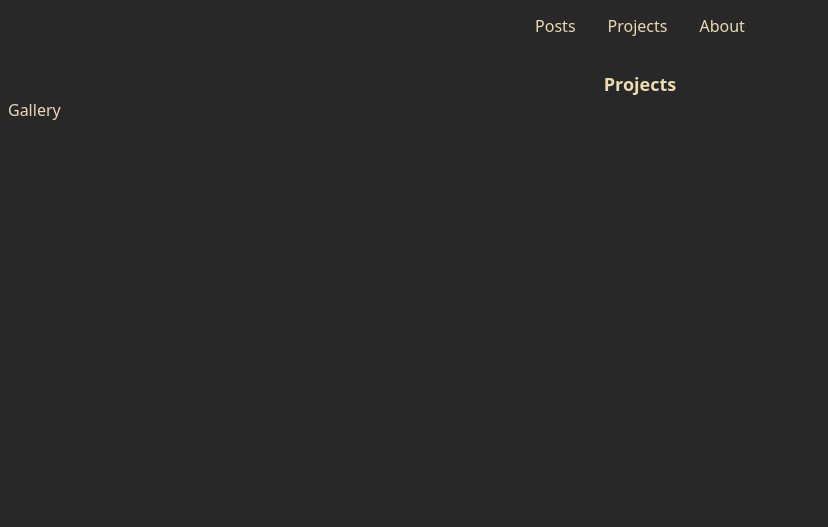
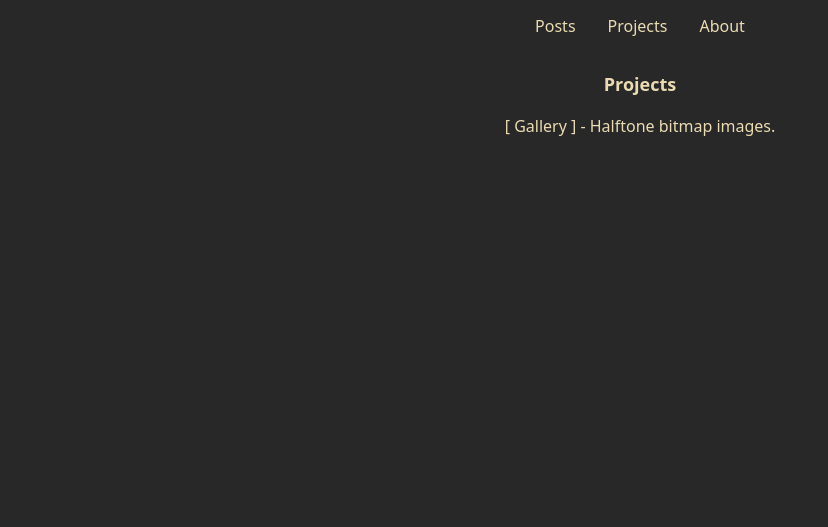
Before and after one commit to nuxzero/blog, a Next.js app: page /projects in a window 1280 px wide. Shown: the part 207-734 px from the top of the page, without its empty margins (0-828 px from the left). Built offline with nearby package versions, Linux system fonts and the light colour scheme.

Commit message:
feat: update project page

```diff
--- a/src/app/layout.tsx
+++ b/src/app/layout.tsx
@@ -55,7 +55,7 @@ export default function RootLayout({
       </head>
       <body className="bg-background text-primary-text flex flex-col min-h-screen">
         <Header />
-        <div className="flex-grow my-8 mx-2">{children}</div>
+        <div className="flex-grow my-8 mx-4">{children}</div>
         <Footer />
       </body>
     </html>
--- a/src/app/projects/page.tsx
+++ b/src/app/projects/page.tsx
@@ -2,15 +2,13 @@ import Link from "next/link";
 
 export default function Projects() {
   return (
-    <div>
+    <div className="max-w-xl mx-auto">
       <h1 className="text-center font-bold text-lg">Projects</h1>
-      <ul>
-        <li>
-          <Link href="/projects/gallery" className="hover:underline">
-            Gallery
-          </Link>
-        </li>
-      </ul>
+      <div className="mt-4 flex items-center justify-center">
+        <Link href="/projects/gallery" className="hover:underline">
+          [ Gallery ] - Halftone bitmap images.
+        </Link>
+      </div>
     </div>
   );
 }
```
